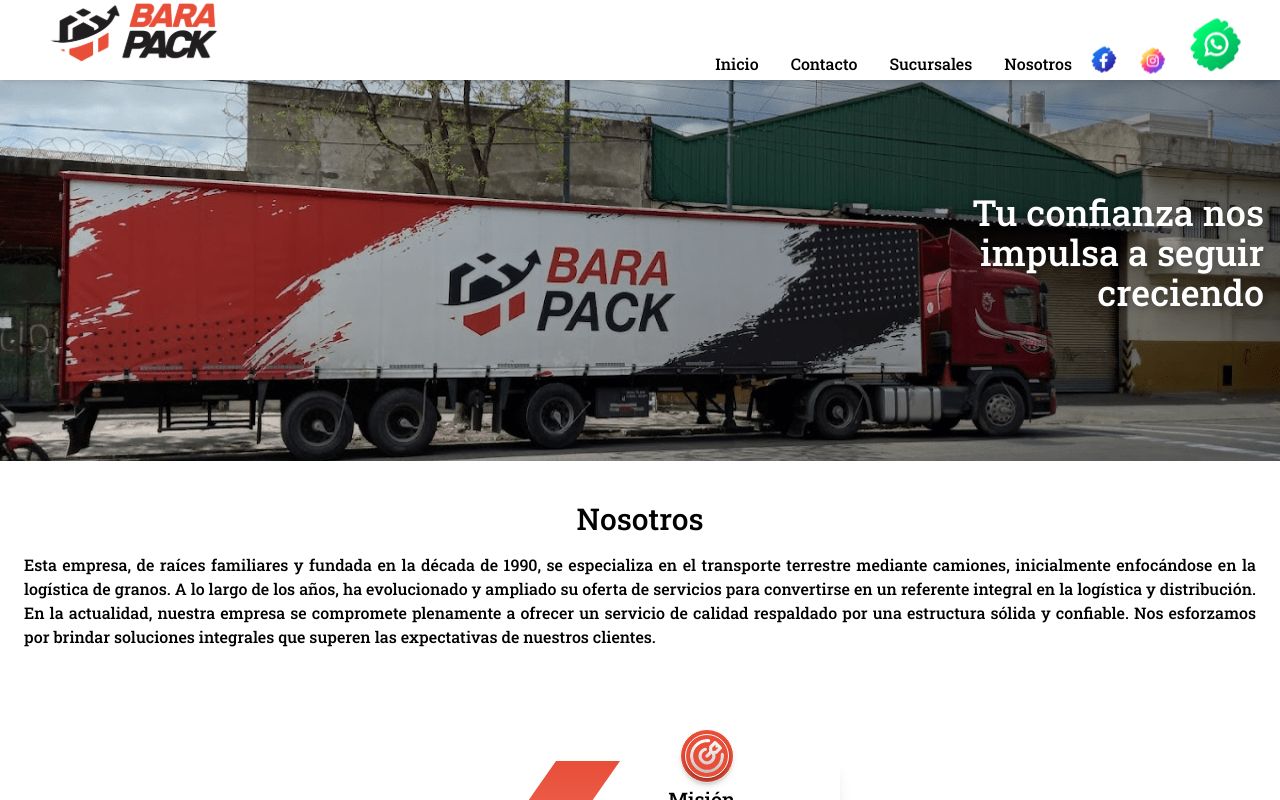
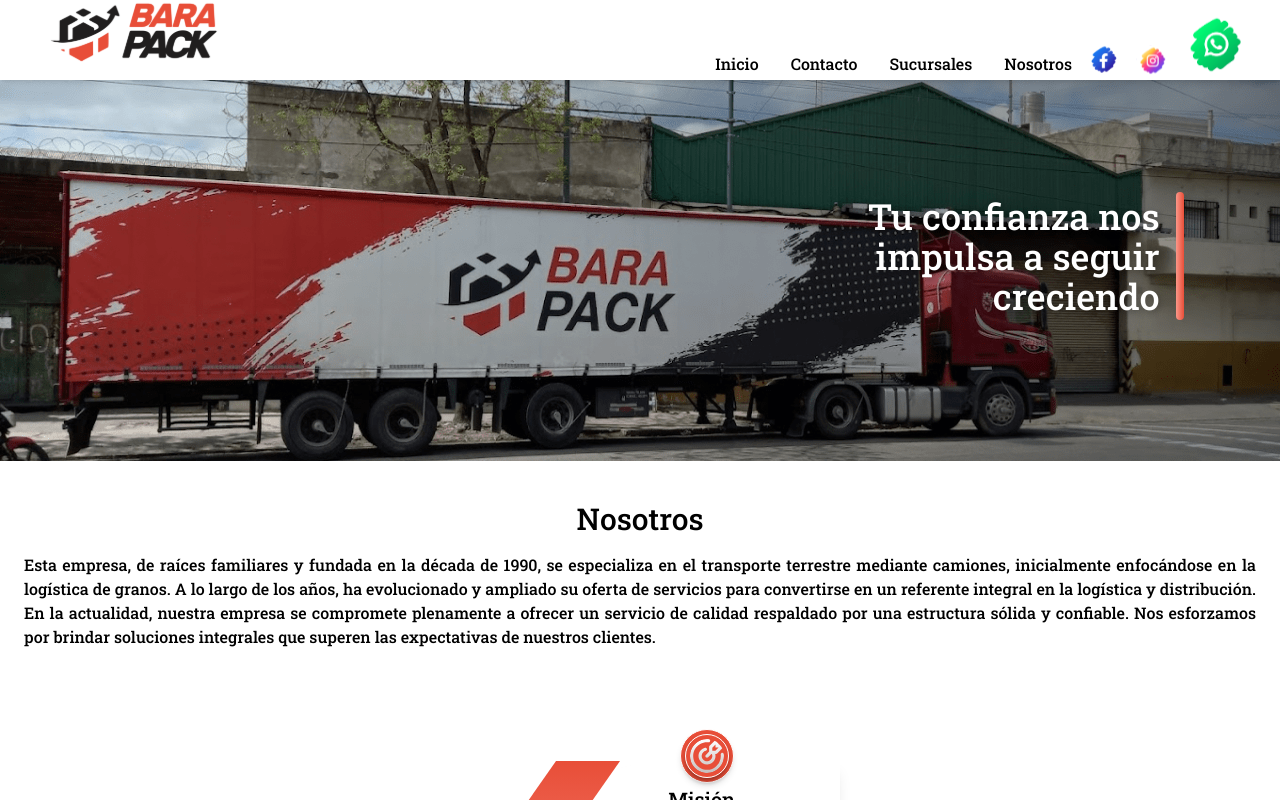
Before and after one commit to nikodiaz/barapack_landing, a React (Vite) app: page /about in a window 1280 px wide. Shown: the top 800 px of the page. Built offline with nearby package versions, Linux system fonts and the light colour scheme.

Commit message:
feat 🎆 finish contact form and add scroll utilities

```diff
--- a/src/components/About/About.tsx
+++ b/src/components/About/About.tsx
@@ -13,8 +13,9 @@
 				className='flex flex-col items-center md:px-0'
 			>
 				<img className='w-full min-h-40 object-cover' src={about} alt='' />
-				<h3 className='absolute right-4 top-10 md:top-12 lg:top-20 xl:top-28 text-shadow-custom text-xl md:text-3xl lg:text-4xl text-right text-white w-1/2 lg:w-1/3'>
+				<h3 className='absolute right-4 top-10 sm:right-24 sm:top-12 md:right-24 lg:top-20 xl:top-28 flex items-center gap-4 text-shadow-custom text-xl md:text-3xl lg:text-4xl text-right text-white w-1/2 lg:w-1/3'>
 					Tu confianza nos impulsa a seguir creciendo
+					<div className='w-4 h-20 md:h-28 lg:h-32 bg-gradient-to-l from-[#E84E38] to-[#FB9789] rounded-xl'></div>
 				</h3>
 			</section>
 			<section
```
